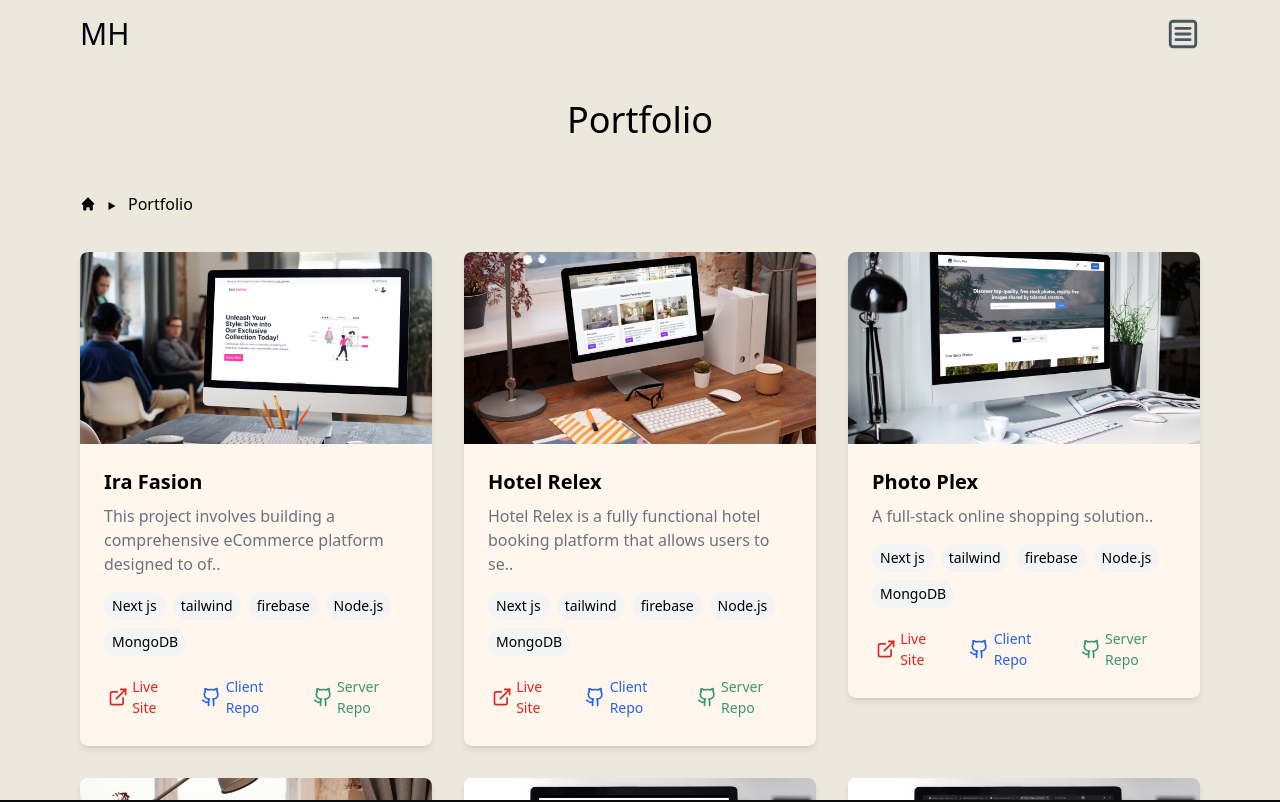
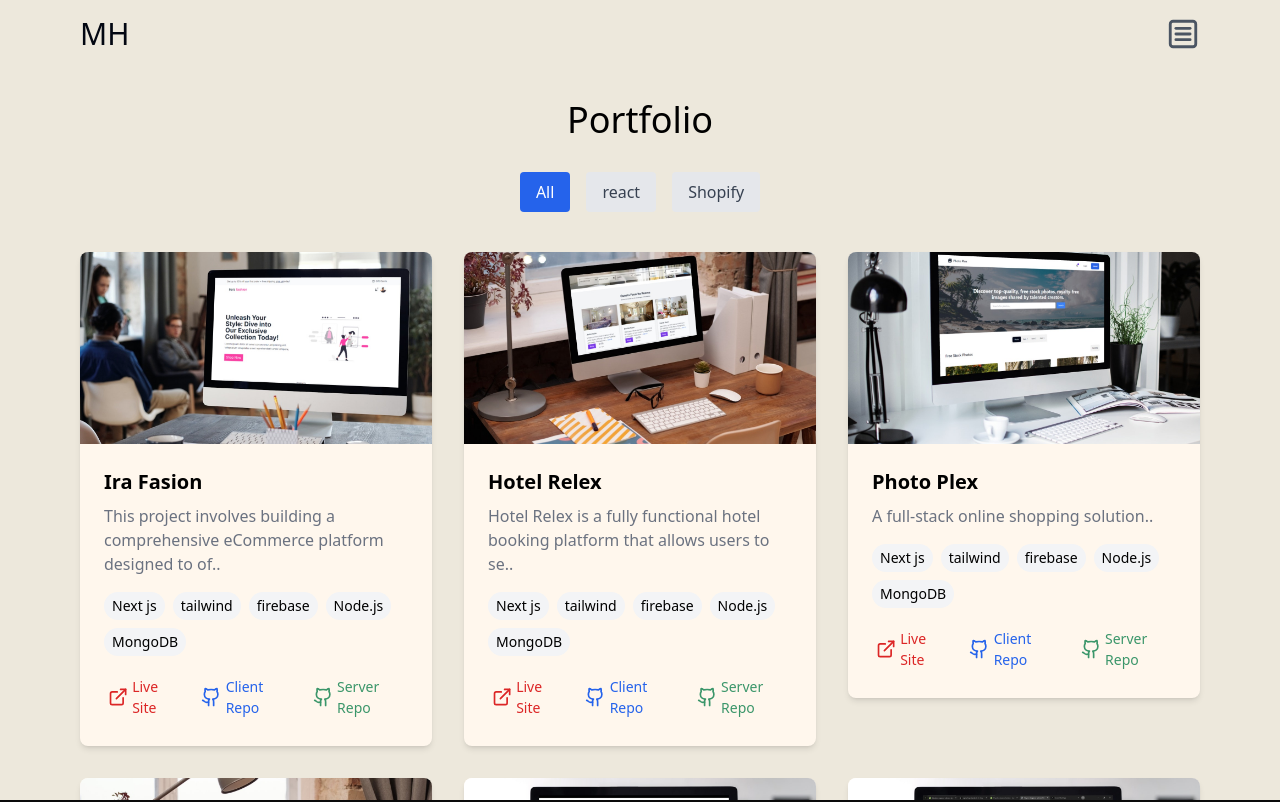
Before and after one commit to saadafahmed45/next-portfolio, a Next.js app: page /portfolio in a window 1280 px wide. Shown: the top 802 px of the page. Built offline with nearby package versions, Linux system fonts and the light colour scheme.

Commit message:
aaded new some code

```diff
--- a/src/app/api/portfolioData.js
+++ b/src/app/api/portfolioData.js
@@ -11,6 +11,7 @@ export const portfolioData = [
     server_link: "https://github.com/saadafahmed45/ira-fashion-server",
     image: "/projects/ira_fasion.jpg",
     technology: ["Next js", "tailwind", "firebase", "Node.js", "MongoDB"],
+    teckStack: "react",
   },
   {
     id: 2,
@@ -24,6 +25,7 @@ export const portfolioData = [
     server_link: "https://github.com/saadafahmed45/hotel-relex-servern",
     image: "/projects/hotel_relex.jpg",
     technology: ["Next js", "tailwind", "firebase", "Node.js", "MongoDB"],
+    teckStack: "react",
   },
   {
     id: 3,
@@ -34,6 +36,7 @@ export const portfolioData = [
     server_link: "A full-stack online shopping solution",
     image: "/projects/photo_plex.jpg",
     technology: ["Next js", "tailwind", "firebase", "Node.js", "MongoDB"],
+    teckStack: "react",
   },
   {
     id: 4,
@@ -47,6 +50,7 @@ export const portfolioData = [
     server_link: "A full-stack online shopping solution",
     image: "/projects/shoperina.jpg",
     technology: ["Next js", "tailwind", "firebase", "Node.js", "MongoDB"],
+    teckStack: "react",
   },
   {
     id: 5,
@@ -74,6 +78,7 @@ export const portfolioData = [
     image: "/projects/maysha_ecom.jpg",
     pass: "demo",
     technology: ["Shopify", "Liquid", "HTML", "CSS", "Tailwind CSS"],
+    teckStack: "Shopify",
   },
   {
     id: 7,
@@ -88,6 +93,7 @@ export const portfolioData = [
     image: "/projects/esens_shop.jpg",
     pass: "demo",
     technology: ["Shopify", "Liquid", "HTML", "CSS", "Tailwind CSS"],
+    teckStack: "Shopify",
   },
   {
     id: 8,
@@ -102,5 +108,6 @@ export const portfolioData = [
     image: "/projects/webaid_shop.jpg",
     pass: "demo",
     technology: ["Shopify", "Liquid", "HTML", "CSS", "Tailwind CSS"],
+    teckStack: "Shopify",
   },
 ];
--- a/src/app/components/Hero.jsx
+++ b/src/app/components/Hero.jsx
@@ -71,7 +71,7 @@ const HeroPage = () => {
           </div>
         </div>
         {/* content */}
-        <div data-aos="fade-left" className=" w-[300px] lg:w-[400px] px-4 lg:2">
+        <div data-aos="fade-left" className=" w-[300px] lg:w-[430px] px-4 lg:2">
           <img
             src="p1.png"
             className="w-full col-span-4 animate-upDown"
--- a/src/app/components/PortfolioCard.jsx
+++ b/src/app/components/PortfolioCard.jsx
@@ -46,7 +46,8 @@ const PortfolioCard = ({ data }) => {
                             </span>
                         ))}
                     </div>
-                    {/* button  */} <div className="flex gap-4 text-[16px] lg:text-[14px] mt-4">
+                    {/* button  */}
+                    <div className="flex gap-4 text-[16px] lg:text-[14px] mt-4">
                         <a
                             href={data.live_link}
                             className="flex items-center text-red-600 hover:text-gray-700 hover:shadow-lg p-1 rounded-md"
--- a/src/app/components/Skills.jsx
+++ b/src/app/components/Skills.jsx
@@ -120,7 +120,7 @@ const Skills = () => {
         {allSkills.map((item) => (
           <div
             key={item.id}
-            className="bg-[rgba(255,255,255,0.29)] rounded-[16px] shadow-[0_4px_30px_rgba(0,0,0,0.1)] backdrop-blur-[3.6px] border border-[rgba(255,255,255,0.07)]"
+            className="bg-[rgba(255,255,255,0.29)] rounded-[16px] shadow-[0_1px_15px_rgba(0,0,0,0.1)] backdrop-blur-[3.6px] border border-[rgba(255,255,255,0.07)]"
           >
             <div className="flex gap-4 items-center p-2">
               <img className="w-[30px]" src={item.icon} alt={item.name} />
--- a/src/app/portfolio/[id]/page.jsx
+++ b/src/app/portfolio/[id]/page.jsx
@@ -39,7 +39,8 @@ const PortfolioDetails = ({ params }) => {
             <svg xmlns="http://www.w3.org/2000/svg" viewBox="0 0 32 32" aria-hidden="true" fill="currentColor" className="w-2 h-2 mt-1 transform rotate-90 fill-current dark:text-gray-400">
               <path d="M32 30.031h-32l16-28.061z"></path>
             </svg>
-            <a rel="noopener noreferrer" href="#" className="flex items-center px-1 capitalize hover:underline">Portfolio</a>
+            <Link href={'/portfolio'} rel="noopener noreferrer" className="flex items-center px-1 capitalize hover:underline">Portfolio
+            </Link>
           </li>
 
         </ol>
@@ -80,34 +81,34 @@ const PortfolioDetails = ({ params }) => {
               {project.pass && (
                 <h3 className="text-xl font-semibold mb-4">
                   Store Password:{" "}
-                  <span className="text-xl font-light"> {project.pass}</span>
+                  <span className="text-xl font-light text-red-600"> {project.pass}</span>
                 </h3>
               )}
             </div>
-            <div className="flex gap-4 text-[16px] lg:text-md mt-4">
+            <div className="flex gap-4 text-[16px] lg:text-[14px] mt-4">
               <a
                 href={project.live_link}
-                className="flex items-center text-[#3B966A] hover:text-[#2f7553]"
+                className="flex items-center text-red-600 hover:text-gray-700 hover:shadow-lg p-1 rounded-md"
                 target="_blank"
                 rel="noopener noreferrer"
               >
-                <ExternalLink className="mr-2" /> Live Site
+                <ExternalLink className="mr-1" /> Live Site
               </a>
               <a
                 href={project.client_link}
-                className="flex items-center text-[#3B966A] hover:text-[#2f7553]"
+                className="flex items-center text-blue-600 hover:text-gray-700 hover:shadow-lg p-1 rounded-md"
                 target="_blank"
                 rel="noopener noreferrer"
               >
-                <Github className="mr-2" /> Client Repo
+                <Github className="mr-1" /> Client Repo
               </a>
               <a
                 href={project.server_link}
-                className="flex items-center text-[#3B966A]"
+                className="flex items-center text-[#3B966A] hover:text-gray-700 hover:shadow-lg p-1 rounded-md"
                 target="_blank"
                 rel="noopener noreferrer"
               >
-                <Github className="mr-2" /> Server Repo
+                <Github className="mr-1" /> Server Repo
               </a>
             </div>
           </div>
--- a/src/app/portfolio/page.jsx
+++ b/src/app/portfolio/page.jsx
@@ -1,44 +1,51 @@
 "use client";
 import SectionHeader from "../components/SectionHeader";
-import { ExternalLink, Github } from "lucide-react";
-import Link from "next/link";
-import React, { useEffect } from "react";
+import { useState, useEffect } from "react";
 import AOS from "aos";
 import "aos/dist/aos.css";
 import { portfolioData } from "../api/portfolioData";
 import PortfolioCard from "../components/PortfolioCard";
 
+const PortfolioPage = () => {
+  const [selectedStack, setSelectedStack] = useState("All");
 
-const PortfolioPage = () => {
   useEffect(() => {
     AOS.init({
-      duration: 1000, // Animation duration in milliseconds
-      once: true, // Whether animation should happen only once - while scrolling down
+      duration: 1000,
+      once: true,
     });
   }, []);
+
+  const filteredData =
+    selectedStack === "All"
+      ? portfolioData
+      : portfolioData.filter((data) => data.teckStack === selectedStack);
+
   return (
     <div className="px-2 py-8 lg:py-8 lg:px-16">
       <SectionHeader headerText="Portfolio" />
-      <nav aria-label="breadcrumb" className="w-full p-4">
-        <ol className="flex h-8 space-x-2">
-          <li className="flex items-center">
-            <Link href={'/'} title="Back to homepage" className="hover:underline">
-              <svg xmlns="http://www.w3.org/2000/svg" viewBox="0 0 20 20" fill="currentColor" className="w-5 h-5 pr-1 dark:text-gray-600">
-                <path d="M10.707 2.293a1 1 0 00-1.414 0l-7 7a1 1 0 001.414 1.414L4 10.414V17a1 1 0 001 1h2a1 1 0 001-1v-2a1 1 0 011-1h2a1 1 0 011 1v2a1 1 0 001 1h2a1 1 0 001-1v-6.586l.293.293a1 1 0 001.414-1.414l-7-7z"></path>
-              </svg>
-            </Link>
-          </li>
-          <li className="flex items-center space-x-2">
-            <svg xmlns="http://www.w3.org/2000/svg" viewBox="0 0 32 32" aria-hidden="true" fill="currentColor" className="w-2 h-2 mt-1 transform rotate-90 fill-current dark:text-gray-400">
-              <path d="M32 30.031h-32l16-28.061z"></path>
-            </svg>
-            <a rel="noopener noreferrer" href="#" className="flex items-center px-1 capitalize hover:underline">Portfolio</a>
-          </li>
 
-        </ol>
-      </nav>
+      {/* Filter Section */}
+      <div className="flex justify-center mb-6 space-x-4">
+        {["All", "react", "Shopify"].map((stack) => (
+          <button
+            key={stack}
+            onClick={() => setSelectedStack(stack)}
+            className={`px-4 py-2 rounded ${selectedStack === stack
+              ? "bg-blue-600 text-white"
+              : "bg-gray-200 text-gray-700"
+              }`}
+          >
+            {stack}
+          </button>
+        ))}
+      </div>
+
+      {/* Portfolio Grid */}
       <div className="container mx-auto p-4 grid grid-cols-1 md:grid-cols-2 lg:grid-cols-3 gap-8">
-        {portfolioData.map((data, index) => <PortfolioCard data={data} key={data.id} />)}
+        {filteredData.map((data) => (
+          <PortfolioCard data={data} key={data.id} />
+        ))}
       </div>
     </div>
   );
--- a/src/app/shared/FullScreenNavbar .jsx
+++ b/src/app/shared/FullScreenNavbar .jsx
@@ -55,7 +55,8 @@ const FullScreenNavbar = () => {
             whileTap={{ scale: 0.9 }}
             aria-label={isOpen ? "Close menu" : "Open menu"}
           >
-            {isOpen ? <X size={34} /> : <SquareMenu size={34} />}
+            <SquareMenu size={34} />
+            {/* {isOpen ? <X size={34} /> : <SquareMenu size={34} />} */}
           </motion.button>
         </div>
       </div>
@@ -76,7 +77,7 @@ const FullScreenNavbar = () => {
               whileTap={{ scale: 0.9 }}
               aria-label="Close menu"
             >
-              <X size={24} />
+              <X size={34} />
             </motion.button>
             <motion.ul className="text-center">
               {menuItems.map((item, index) => (
@@ -91,7 +92,7 @@ const FullScreenNavbar = () => {
                 >
                   <Link
                     href={item.href}
-                    className="text-3xl hover:text-gray-200 transition-colors duration-300 block"
+                    className="text-3xl hover:text-gray-400 hover:font-semibold transition-colors duration-200 block"
                     onClick={toggleMenu}
                   >
                     {item.label}
```
